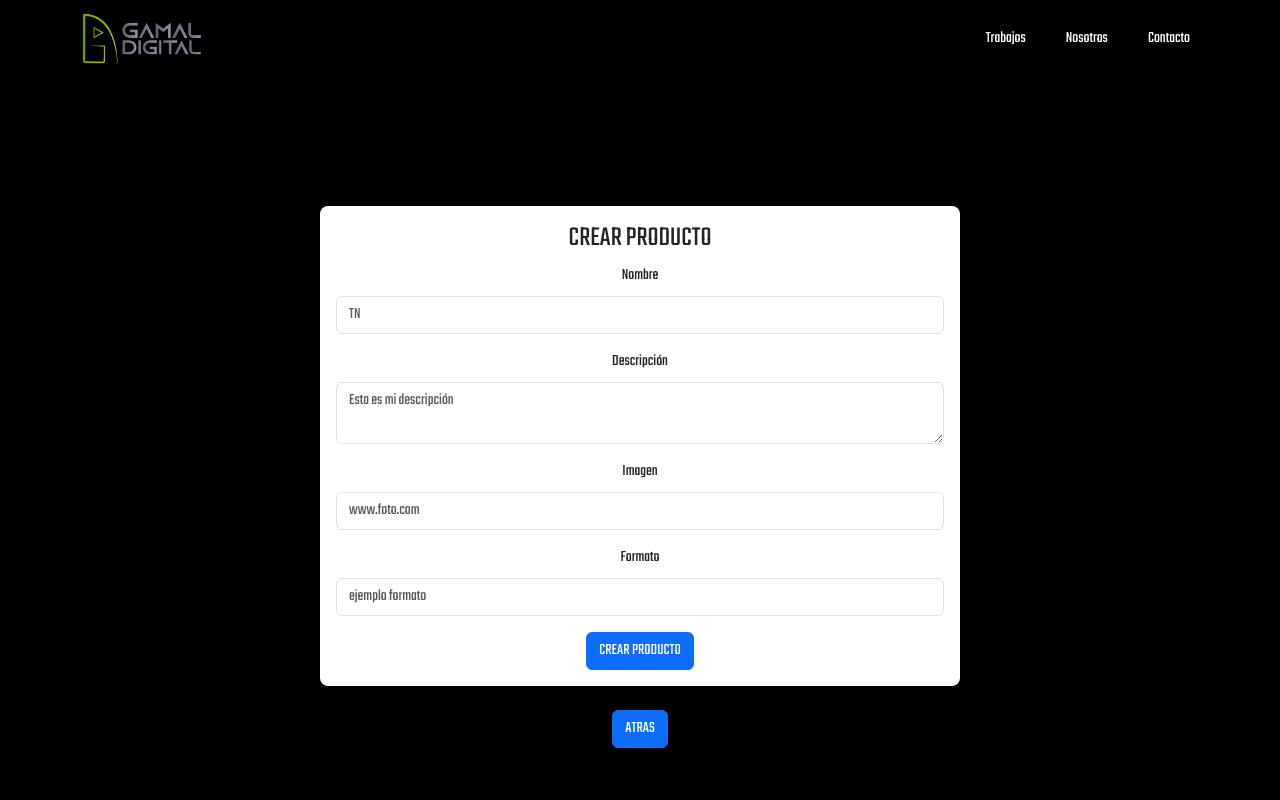
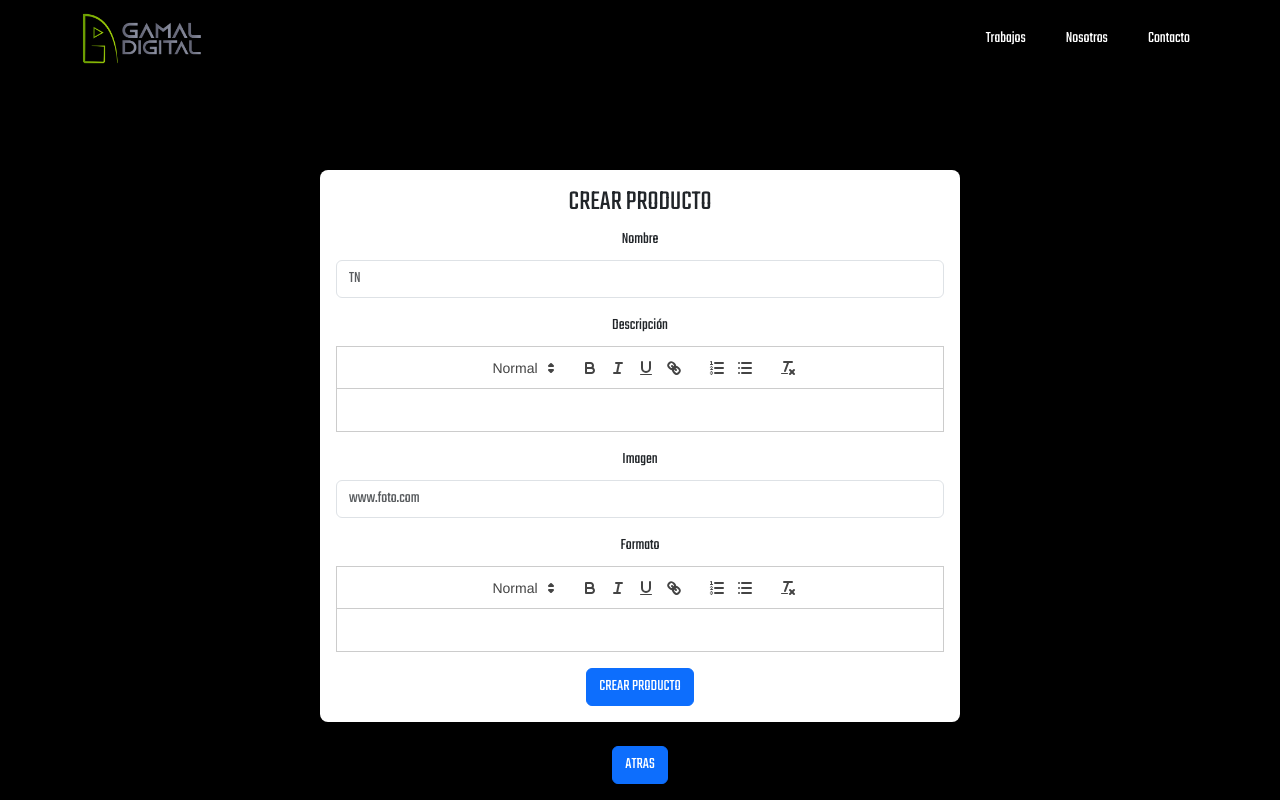
Before and after one commit to CristhianLeal/gamal-front, a React (Vite) app: page /registerproduct in a window 1280 px wide. Shown: the top 800 px of the page. Built offline with nearby package versions, Linux system fonts and the light colour scheme; no server answers.

Commit message:
add on register the new form of input content

```diff
--- a/src/Pages/RegisterMetric/RegisterMetric.jsx
+++ b/src/Pages/RegisterMetric/RegisterMetric.jsx
@@ -4,9 +4,11 @@ import axios from 'axios'
 import './registerMetric.css'
 import { Link } from 'react-router-dom'
 import { useEffect } from 'react'
+import ReactQuill from 'react-quill'
+import 'react-quill/dist/quill.snow.css'
 
 const RegisterMetric = () => {
-  const { register, handleSubmit, formState: { errors }, reset, setValue } = useForm()
+  const { register, handleSubmit, formState: { errors }, reset, setValue, watch } = useForm()
   const onSubmit = async (data) => {
     if (description === null) {
       try {
@@ -80,17 +82,10 @@ const RegisterMetric = () => {
         <form className='text-center' onSubmit={handleSubmit(onSubmit)}>
           <div className="mb-3">
             <label className="form-label">Description</label>
-            <input
-              type="text"
-              className={`form-control ${errors.description ? 'is-invalid' : ''}`}
-              placeholder="Esta es una descripción de lo que realizamos"
-              {...register('description', {
-                required: 'description is required',
-                minLength: {
-                  value: 3,
-                  message: 'description must be at least 3 characters long'
-                }
-              })}
+            <ReactQuill
+              id="description"
+              value={watch('description')}
+              onChange={(value) => setValue('description', value)}
             />
             {errors.description && <div className="invalid-feedback">{errors.description.message}</div>}
           </div>
--- a/src/Pages/RegisterProduct/RegisterProduct.jsx
+++ b/src/Pages/RegisterProduct/RegisterProduct.jsx
@@ -4,9 +4,11 @@ import axios from 'axios'
 import './registerProduct.css'
 import { Link } from 'react-router-dom'
 import { useEffect } from 'react'
+import ReactQuill from 'react-quill'
+import 'react-quill/dist/quill.snow.css'
 
 const RegisterProduct = () => {
-  const { register, handleSubmit, formState: { errors }, reset, setValue } = useForm()
+  const { register, handleSubmit, formState: { errors }, reset, setValue, watch } = useForm()
   const onSubmit = async (data) => {
     if (name === null) {
       try {
@@ -84,16 +86,10 @@ const RegisterProduct = () => {
           </div>
           <div className="mb-3">
             <label className="form-label">Descripción</label>
-            <textarea
-              className={`form-control ${errors.description ? 'is-invalid' : ''}`}
-              placeholder="Esta es mi descripción"
-              {...register('description', {
-                required: 'description is required',
-                minLength: {
-                  value: 10,
-                  message: 'description must be at least 10 characters long'
-                }
-              })}
+            <ReactQuill
+              id="description"
+              value={watch('description')}
+              onChange={(value) => setValue('description', value)}
             />
             {errors.description && <div className="invalid-feedback">{errors.description.message}</div>}
           </div>
@@ -114,17 +110,11 @@ const RegisterProduct = () => {
           </div>
           <div className="mb-3">
             <label className="form-label">Formato</label>
-            <input
-            type="text"
-            className={`form-control ${errors.format ? 'is-invalid' : ''}`}
-            placeholder="ejemplo formato"
-            {...register('format', {
-              required: 'format is required',
-              minLength: {
-                value: 10,
-                message: 'format must be at least 10 characters long'
-              }
-            })} />
+            <ReactQuill
+              id="format"
+              value={watch('format')}
+              onChange={(value) => setValue('format', value)}
+            />
             {errors.format && <div className="invalid-feedback">{errors.format.message}</div>}
           </div>
           <button type="submit" className="btn btn-primary">{name === null ? 'CREAR PRODUCTO' : 'EDITAR PRODUCTO'}</button>
```
